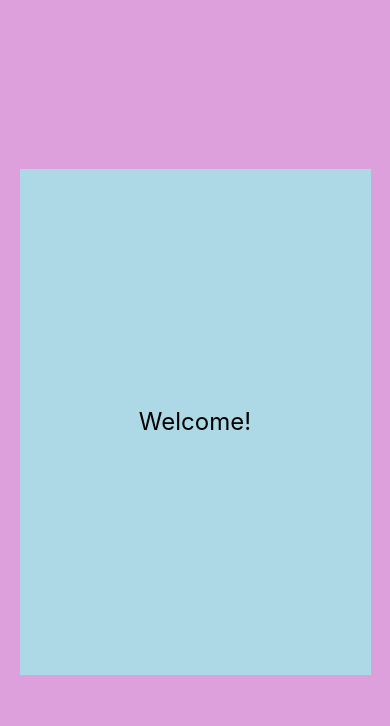
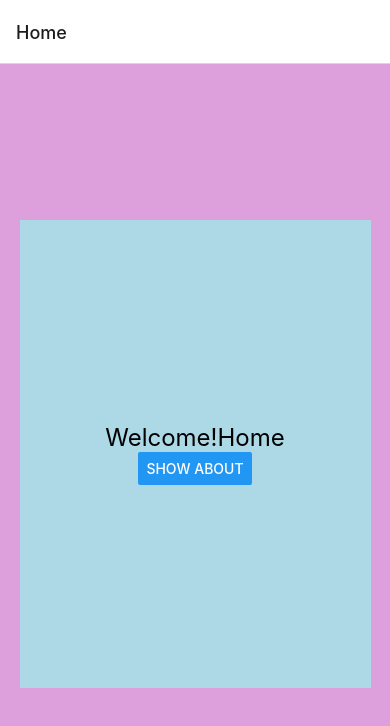
Before and after one commit to BERUASHVILIG/ReactNative, a React Native app: screen /Home in a window 390 px wide. Shown: the top 726 px of the page. Built offline with nearby package versions, Linux system fonts and the light colour scheme.

Commit message:
create basic navigation using react navigation - between pages

```diff
--- a/App.js
+++ b/App.js
@@ -1,40 +1,23 @@
-import { View, StyleSheet, Text, useWindowDimensions } from "react-native";
+import { NavigationContainer } from "@react-navigation/native";
+import { createNativeStackNavigator } from "@react-navigation/native-stack";
+import Home from "./app/Home";
+import About from "./app/About";
 
-export default function App() {
-  const windowWidth = useWindowDimensions().width;
-  const windowHeight = useWindowDimensions().height;
+const Stack = createNativeStackNavigator();
+
+const App = () => {
   return (
-    <View style={styles.container}>
-      <View
-        style={[
-          styles.box,
-          {
-            width: windowWidth > 500 ? "70%" : "90%",
-            height: windowHeight > 500 ? "60%" : "90%",
-          },
-        ]}
-      >
-        <Text style={{ fontSize: windowWidth > 500 ? 50 : 24 }}>Welcome!</Text>
-      </View>
-    </View>
+    <NavigationContainer>
+      <Stack.Navigator initialRouteName="Home">
+        <Stack.Screen
+          name="Home"
+          component={Home}
+          // options={{ title: "Home Overview" }}
+        />
+        <Stack.Screen name="About" component={About} />
+      </Stack.Navigator>
+    </NavigationContainer>
   );
-}
+};
 
-const styles = StyleSheet.create({
-  container: {
-    flex: 1,
-    backgroundColor: "plum",
-    justifyContent: "center",
-    alignItems: "center",
-  },
-  box: {
-    // width: windowWidth > 500 ? "70%" : "90%",
-    // height: windowHeight > 500 ? "60%" : "90%",
-    backgroundColor: "lightblue",
-    alignItems: "center",
-    justifyContent: "center",
-  },
-  // text: {
-  //   fontSize: windowWidth > 500 ? 50 : 24,
-  // },
-});
+export default App;
--- /dev/null
+++ b/app/About.js
@@ -0,0 +1,11 @@
+import { Text, View } from "react-native";
+
+const About = () => {
+  return (
+    <View>
+      <Text>About</Text>
+    </View>
+  );
+};
+
+export default About;
--- /dev/null
+++ b/app/Home.js
@@ -0,0 +1,48 @@
+import React from "react";
+import {
+  View,
+  StyleSheet,
+  Text,
+  useWindowDimensions,
+  Button,
+} from "react-native";
+
+const Home = ({ navigation }) => {
+  const { styles } = useStyle();
+
+  return (
+    <View style={styles.container}>
+      <View style={styles.box}>
+        <Text style={{ fontSize: useWindowDimensions().width > 500 ? 50 : 24 }}>
+          Welcome!Home
+        </Text>
+        <Button
+          title="show About"
+          onPress={() => navigation.navigate("About")}
+        />
+      </View>
+    </View>
+  );
+};
+
+const useStyle = () => {
+  const styles = StyleSheet.create({
+    container: {
+      flex: 1,
+      backgroundColor: "plum",
+      justifyContent: "center",
+      alignItems: "center",
+    },
+    box: {
+      width: useWindowDimensions().width > 500 ? "70%" : "90%",
+      height: useWindowDimensions().height > 500 ? "60%" : "90%",
+      backgroundColor: "lightblue",
+      alignItems: "center",
+      justifyContent: "center",
+    },
+  });
+
+  return { styles };
+};
+
+export default Home;
--- a/components/Box.js
+++ b/components/Box.js
@@ -3,14 +3,14 @@ import { View, Text, StyleSheet } from "react-native";
 const Box = ({ children, style }) => {
   return (
     <View style={[styles.box, style]}>
-      <Text style={styles.text}>{children}</Text>
+      <Text style={styles.text}>alos{children}</Text>
     </View>
   );
 };
 
 const styles = StyleSheet.create({
   box: {
-    backgroundColor: "#fff",
+    backgroundColor: "red",
     padding: 20,
     width: 100,
     height: 100,
--- a/package.json
+++ b/package.json
@@ -9,10 +9,14 @@
     "web": "expo start --web"
   },
   "dependencies": {
+    "@react-navigation/native": "^6.1.17",
+    "@react-navigation/native-stack": "^6.9.26",
     "expo": "~50.0.14",
     "expo-status-bar": "~1.11.1",
     "react": "18.2.0",
-    "react-native": "0.73.6"
+    "react-native": "0.73.6",
+    "react-native-safe-area-context": "4.8.2",
+    "react-native-screens": "~3.29.0"
   },
   "devDependencies": {
     "@babel/core": "^7.20.0"
```
Also changed, not shown: app/_Layout.js (added, +11 -0 lines), 1 other file (tests, documents, lock files or other folders).
